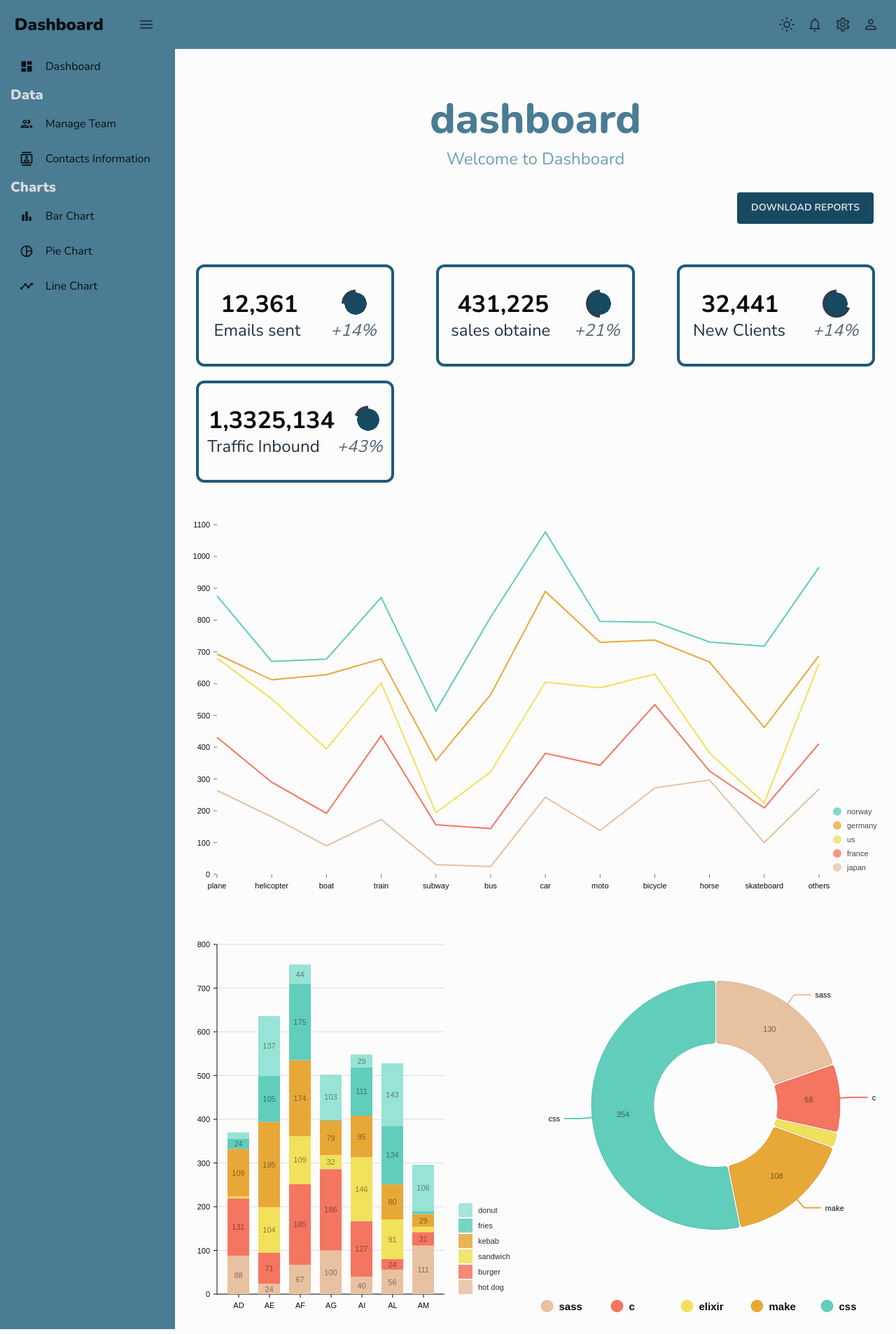
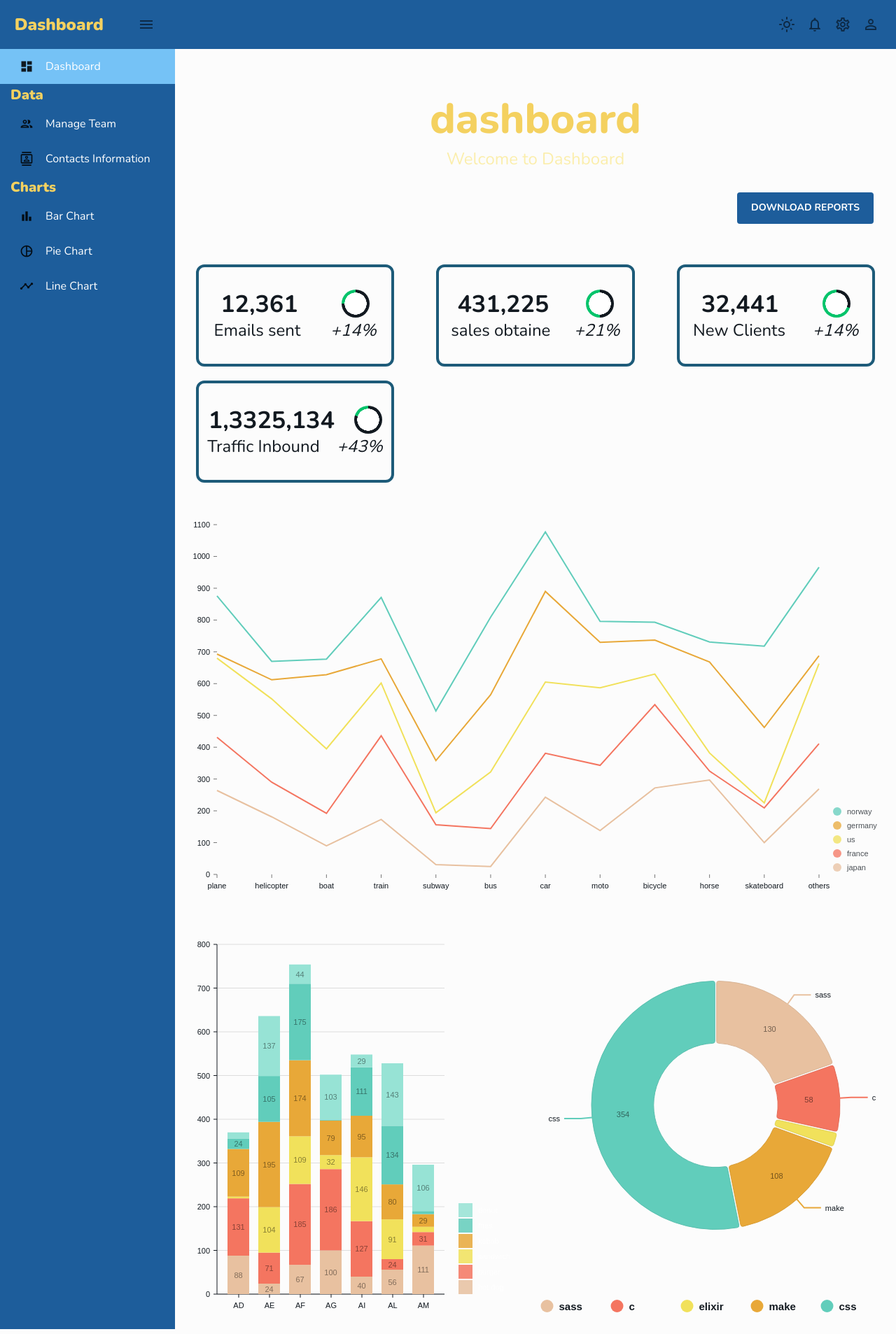
Before and after one commit to ItsEhsanMM/dashboard, a React (Vite) app: page / in a window 1280 px wide. Shown: the whole page at 70% size. Built offline with nearby package versions, Linux system fonts and the light colour scheme.

Commit message:
some styles applied

```diff
--- a/src/components/CHARTS/Bar/barchart.jsx
+++ b/src/components/CHARTS/Bar/barchart.jsx
@@ -13,22 +13,22 @@ const Bar = ({ isDashboard }) => {
             axis: {
                legend: {
                   text: {
-                     fill: colors.black[100],
+                     fill: colors.black[200],
                      fontSize: 15,
                      fontWeight: 700,
                   },
                },
                ticks: {
                   line: {
-                     stroke: colors.black[100],
+                     stroke: colors.black[200],
                   },
                   text: {
-                     fill: colors.black[100],
+                     fill: colors.black[200],
                   },
                },
                domain: {
                   line: {
-                     stroke: colors.black[100],
+                     stroke: colors.black[200],
                   },
                },
             },
--- a/src/components/CHARTS/Line/Line.jsx
+++ b/src/components/CHARTS/Line/Line.jsx
@@ -14,12 +14,12 @@ const Line = ({ isDashboard }) => {
             axis: {
                ticks: {
                   text: {
-                     fill: colors.black[100],
+                     fill: colors.black[200],
                   },
                },
                legend: {
                   text: {
-                     fill: colors.black[100],
+                     fill: colors.black[200],
                      fontWeight: 800,
                      fontSize: 15,
                   },
@@ -27,7 +27,7 @@ const Line = ({ isDashboard }) => {
             },
             legends: {
                text: {
-                  fill: colors.black[100],
+                  fill: colors.black[200],
                },
             },
          }}
--- a/src/components/CHARTS/Pie/Pie.jsx
+++ b/src/components/CHARTS/Pie/Pie.jsx
@@ -28,7 +28,7 @@ const Pie = () => {
             modifiers: [["darker", 0.2]],
          }}
          arcLinkLabelsSkipAngle={10}
-         arcLinkLabelsTextColor={colors.black[100]}
+         arcLinkLabelsTextColor={colors.black[200]}
          arcLinkLabelsThickness={2}
          arcLinkLabelsColor={{ from: "color" }}
          arcLabelsSkipAngle={10}
@@ -66,7 +66,7 @@ const Pie = () => {
                itemsSpacing: 0,
                itemWidth: 100,
                itemHeight: 18,
-               itemTextColor: colors.black[100],
+               itemTextColor: colors.black[200],
                itemDirection: "left-to-right",
                itemOpacity: 1,
                symbolSize: 18,
@@ -75,7 +75,7 @@ const Pie = () => {
                   {
                      on: "hover",
                      style: {
-                        itemTextColor: colors.black[100],
+                        itemTextColor: colors.black[200],
                      },
                   },
                ],
--- a/src/components/DATA/Team/index.jsx
+++ b/src/components/DATA/Team/index.jsx
@@ -45,12 +45,15 @@ const Team = () => {
    ];
    return (
       <Box maxWidth="100%">
-         <Header title="manage Team" subtitle="Here you can manage your team" />
+         <Header title="manage Team" subtitle="Manage your team" />
          <Box
             width="100%"
             px={5}
             mb={5}
             sx={{
+               "& .MuiButtonBase-root": {
+                  color: colors.black[200],
+               },
                "& .MuiDataGrid-columnHeaders , .MuiDataGrid-footerContainer": {
                   background: colors.primary[700],
                },
--- a/src/components/Dashboard/StatBox.jsx
+++ b/src/components/Dashboard/StatBox.jsx
@@ -21,7 +21,7 @@ const StatBox = ({ title, subtitle, icon, progress, increase }) => {
                   variant="h4"
                   fontWeight="bold"
                   sx={{
-                     color: colors.black[100],
+                     color: colors.black[200],
                   }}
                >
                   {title}
@@ -35,7 +35,7 @@ const StatBox = ({ title, subtitle, icon, progress, increase }) => {
             <Typography
                variant="h5"
                sx={{
-                  color: colors.black[400],
+                  color: colors.black[200],
                }}
             >
                {subtitle}
@@ -44,7 +44,7 @@ const StatBox = ({ title, subtitle, icon, progress, increase }) => {
                variant="h5"
                fontStyle="italic"
                sx={{
-                  color: colors.black[600],
+                  color: colors.black[200],
                }}
             >
                {increase}
--- a/src/components/Dashboard/index.jsx
+++ b/src/components/Dashboard/index.jsx
@@ -17,8 +17,11 @@ const index = () => {
             <Box mb={6} mr={4} width="100%" display="flex" justifyContent="flex-end">
                <Button
                   sx={{
-                     bgcolor: colors.primary[400],
-                     color: colors.black[900],
+                     bgcolor: colors.primary[100],
+                     color: colors.black[100],
+                     ":hover": {
+                        bgcolor: colors.primary[300]
+                     },
                      fontSize: "14px",
                      fontWeight: "bold",
                      p: "10px 20px",
--- a/src/components/Dashboard/progressCircle.jsx
+++ b/src/components/Dashboard/progressCircle.jsx
@@ -8,8 +8,9 @@ const ProgressCircle = ({ progress = "0.75", size = "40" }) => {
    return (
       <Box
          sx={{
-            background: `radial-gradient(${colors.primary[400]} 55%, transparent 56%),
-        conic-gradient(transparent 0deg ${angle}deg , ${colors.black[500]} ${angle}deg 360deg)`,
+            background: `radial-gradient(${colors.primary[600]} 55%, transparent 56%),
+        conic-gradient(transparent 0deg ${angle}deg , #05c46b ${angle}deg 360deg),
+        ${colors.black[200]}`,
             width: `${size}px`,
             height: `${size}px`,
             borderRadius: "50%",
--- a/src/components/nav/Sidebar.jsx
+++ b/src/components/nav/Sidebar.jsx
@@ -9,7 +9,7 @@ import {
 import { createContext, useEffect, useState } from "react";
 import { Sidebar, Menu, MenuItem } from "react-pro-sidebar";
 import { colorShades } from "../../mui/theme";
-import { Link } from "react-router-dom";
+import { Link, useLocation, useParams } from "react-router-dom";
 
 //icons
 import DashboardIcon from "@mui/icons-material/Dashboard";
@@ -20,22 +20,22 @@ import BarChartOutlinedIcon from "@mui/icons-material/BarChartOutlined";
 import PieChartOutlineOutlinedIcon from "@mui/icons-material/PieChartOutlineOutlined";
 import TimelineOutlinedIcon from "@mui/icons-material/TimelineOutlined";
 
-const Item = ({ title, icon, to }) => {
+const Item = ({ title, icon, to, color, className }) => {
    return (
       <Link to={to} style={{ textDecoration: "none", color: "inherit" }}>
-         <MenuItem icon={icon}>
-            <Typography>{title}</Typography>
+         <MenuItem className={className ? "active" : undefined} icon={icon}>
+            <Typography sx={{ color: color }}>{title}</Typography>
          </MenuItem>
       </Link>
    );
 };
 
 const NavSidebar = () => {
+   const location = useLocation().pathname;
    const theme = useTheme();
    const colors = colorShades(theme.palette.mode);
    const [isCollapsed, setIsCollapsed] = useState(true);
    const tablet = useMediaQuery("(min-width:768px)");
-
 
    useEffect(() => {
       tablet && setIsCollapsed(false);
@@ -51,6 +51,9 @@ const NavSidebar = () => {
                bgcolor: `${colors.primary[800]} !important`,
                transition: "all 0.2s ease",
             },
+            "& .active": {
+               bgcolor: colors.primary[200],
+            },
             "& .ps-menu-button:active": {
                bgcolor: `${colors.primary[900]} !important`,
             },
@@ -60,7 +63,7 @@ const NavSidebar = () => {
             style={{ height: "100%", maxWidth: "100%", border: "none" }}
             collapsed={isCollapsed}
             collapsedWidth="80px"
-            backgroundColor={colors.primary[700]}
+            backgroundColor={colors.primary[100]}
          >
             <Box
                my={1.9}
@@ -69,7 +72,7 @@ const NavSidebar = () => {
                alignItems="center"
             >
                {!isCollapsed && (
-                  <Typography variant="h5" fontWeight={900}>
+                  <Typography color={colors.primary[300]} variant="h5" fontWeight={900}>
                      Dashboard
                   </Typography>
                )}
@@ -78,12 +81,18 @@ const NavSidebar = () => {
                </IconButton>
             </Box>
             <Menu>
-               <Item to="/" icon={<DashboardIcon fontSize="small" />} title="Dashboard" />
+               <Item
+                  to="/"
+                  className={location === "/" && "active"}
+                  color={colors.black[100]}
+                  icon={<DashboardIcon fontSize="small" />}
+                  title="Dashboard"
+               />
                {!isCollapsed ? (
                   <Typography
                      variant="h6"
                      fontWeight={900}
-                     color={colors.black[900]}
+                     color={colors.primary[300]}
                      ml="15px"
                   >
                      Data
@@ -93,19 +102,23 @@ const NavSidebar = () => {
                )}
                <Item
                   to="/team"
+                  className={location === "/team" && "active"}
                   icon={<PeopleOutlinedIcon fontSize="small" />}
                   title="Manage Team"
+                  color={colors.black[100]}
                />
                <Item
                   to="/contacts"
+                  className={location === "/contacts" && "active"}
                   icon={<ContactsOutlinedIcon fontSize="small" />}
                   title="Contacts Information"
+                  color={colors.black[100]}
                />
                {!isCollapsed ? (
                   <Typography
                      variant="h6"
                      fontWeight={900}
-                     color={colors.black[900]}
+                     color={colors.primary[300]}
                      ml="15px"
                   >
                      Charts
@@ -116,17 +129,23 @@ const NavSidebar = () => {
 
                <Item
                   to="/bar"
+                  className={location === "/bar" && "active"}
                   icon={<BarChartOutlinedIcon fontSize="small" />}
                   title="Bar Chart"
+                  color={colors.black[100]}
                />
                <Item
                   to="/pie"
+                  className={location === "/pie" && "active"}
                   icon={<PieChartOutlineOutlinedIcon fontSize="small" />}
+                  color={colors.black[100]}
                   title="Pie Chart"
                />
                <Item
                   to="/line"
+                  className={location === "/line" && "active"}
                   icon={<TimelineOutlinedIcon fontSize="small" />}
+                  color={colors.black[100]}
                   title="Line Chart"
                />
             </Menu>
--- a/src/components/nav/Topbar.jsx
+++ b/src/components/nav/Topbar.jsx
@@ -20,7 +20,7 @@ const Topbar = () => {
          display="flex"
          justifyContent="flex-end"
          p={2}
-         backgroundColor={colors.primary[700]}
+         backgroundColor={colors.primary[100]}
       >
          <Box display="flex">
             <IconButton onClick={colorMode.toggleColorMode}>
--- a/src/mui/theme.jsx
+++ b/src/mui/theme.jsx
@@ -7,13 +7,13 @@ export const colorShades = (mode) => ({
       ? {
            // Dark mode color shades
            primary: {
-              100: "#d2dee4",
-              200: "#a5bdc9",
-              300: "#779daf",
-              400: "#4a7c94",
+              100: "#0B2447",
+              200: "#19376D",
+              300: "#576CBC",
+              400: "#A5D7E8",
               500: "#1d5b79",
-              600: "#174961",
-              700: "#113749",
+              600: "#19376D",
+              700: "#19376D",
               800: "#0c2430",
               900: "#061218",
            },
@@ -29,27 +29,27 @@ export const colorShades = (mode) => ({
               900: "#0e1c1e",
            },
            black: {
-              100: "#d5d8dc",
+              100: "#fff",
               200: "#abb2b9",
               300: "#808b96",
-              400: "#566573",
-              500: "#2c3e50",
+              400: "#A5D7E8",
+              500: "#d2dae2",
               600: "#233240",
               700: "#1a2530",
               800: "#121920",
-              900: "#090c10",
+              900: "#05c46b",
            },
         }
       : {
            // Light mode color shades
            primary: {
-              100: "#061218",
-              200: "#0c2430",
-              300: "#113749",
-              400: "#174961",
+              100: "#1D5D9B",
+              200: "#75C2F6",
+              300: "#F4D160",
+              400: "#FBEEAC",
               500: "#1d5b79",
               700: "#4a7c94",
-              600: "#779daf",
+              600: "#fff",
               800: "#a5bdc9",
               900: "#d2dee4",
            },
@@ -65,7 +65,7 @@ export const colorShades = (mode) => ({
               900: "#dae8ea",
            },
            black: {
-              100: "#090c10",
+              100: "#fff",
               200: "#121920",
               300: "#1a2530",
               400: "#233240",
@@ -73,24 +73,26 @@ export const colorShades = (mode) => ({
               600: "#566573",
               700: "#808b96",
               800: "#abb2b9",
-              900: "#d5d8dc",
+              900: "#05c46b",
            },
         }),
 });
 // Define a function to return theme settings based on the mode
 const themeSetting = (mode) => {
    const colors = colorShades(mode);
-   return {
+   return ({
       palette: {
          mode: mode,
          ...(mode === "dark"
             ? {
                  // Dark mode palette
                  primary: {
-                    main: colors.primary[500],
+                    main: colors.primary[100],
+                    text: colors.primary[300],
                  },
                  secondary: {
-                    main: colors.secondary[500],
+                    main: colors.secondary[200],
+                    text: colors.primary[400],
                  },
                  neutral: {
                     dark: colors.black[800],
@@ -98,16 +100,16 @@ const themeSetting = (mode) => {
                     light: colors.black[400],
                  },
                  background: {
-                    default: colors.primary[900],
+                    default: colors.primary[200],
                  },
               }
             : {
                  // Light mode palette
                  primary: {
-                    main: colors.primary[200],
+                    main: colors.primary[100],
                  },
                  secondary: {
-                    main: colors.secondary[500],
+                    main: colors.secondary[200],
                  },
                  neutral: {
                     dark: colors.black[800],
@@ -122,7 +124,7 @@ const themeSetting = (mode) => {
       typography: {
          fontFamily: ["Nunito", "sans-serif"].join(","),
       },
-   };
+   });
 };
 // Create a context for color mode
 export const colorModeContext = createContext({
--- a/src/shared/Header.jsx
+++ b/src/shared/Header.jsx
@@ -11,12 +11,12 @@ const Header = ({ title, subtitle }) => {
          <Typography
             variant={!mobileSize ? "h4" : "h2"}
             fontWeight={800}
-            color={colors.primary[700]}
+            color={colors.primary[300]}
             mb="5px"
          >
             {title}
          </Typography>
-         <Typography variant="h5" color={colors.secondary[600]}>
+         <Typography variant="h5" color={colors.primary[400]}>
             {subtitle}
          </Typography>
       </Box>
```
Also changed, not shown: src/components/DATA/Contact/index.jsx (+11 -5 lines).
